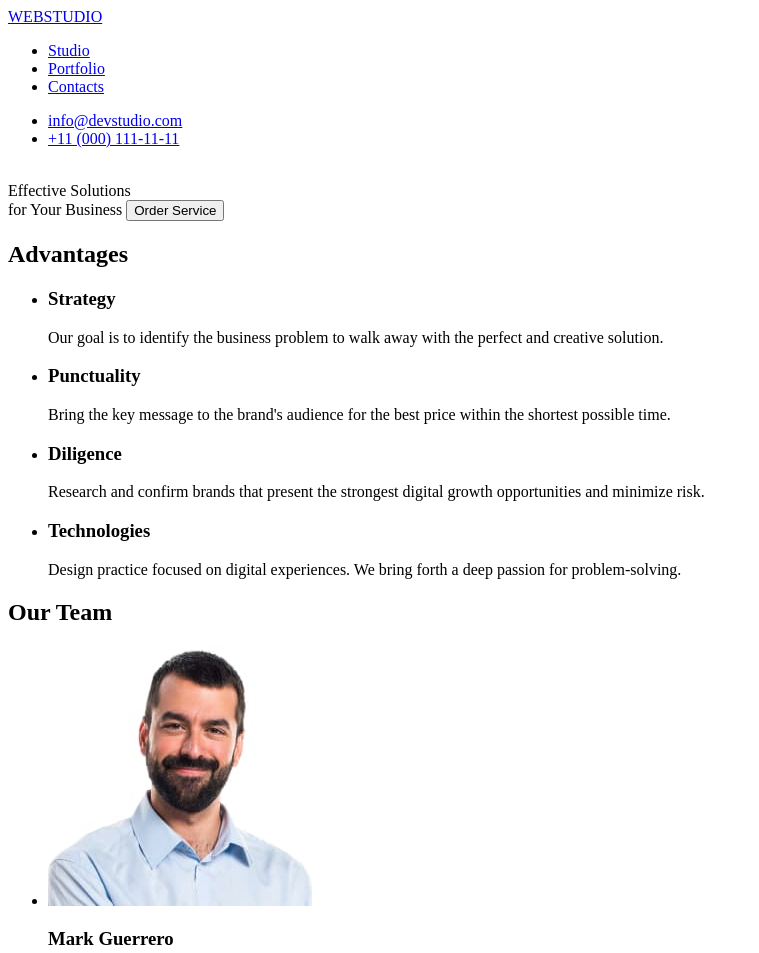
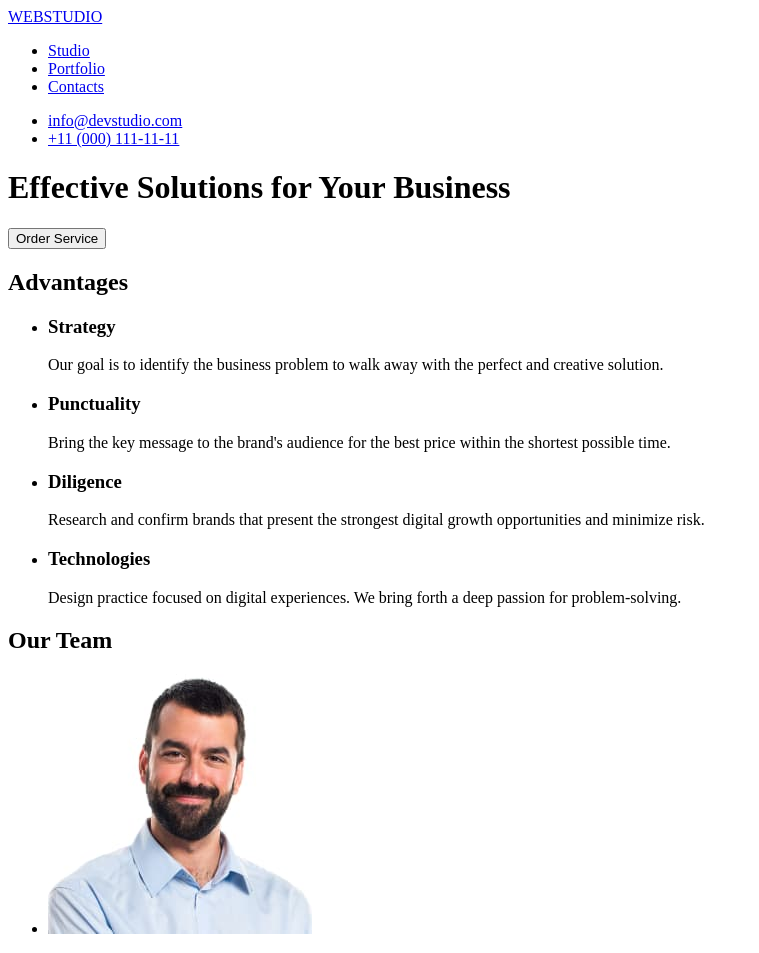
Before and after one commit to vanyashevcov/goit-markup-hw-01, a plain HTML site: page index.html in a window 1280 px wide. Shown: the top 953 px of the page, without its empty margins (0-759 px from the left). Drawn offline with Linux system fonts and the light colour scheme.

Commit message:
Update html file

```diff
--- a/index.html
+++ b/index.html
@@ -22,14 +22,14 @@
 
         <ul>
             <li><a href="mailto:info@devstudio.com">info@devstudio.com</a></li>
-            <li><a href="tel:+11 (000) 111-11-11">+11 (000) 111-11-11</a></li>
+            <li><a href="tel:+11(000)111-11-11">+11 (000) 111-11-11</a></li>
         </ul>
 
     </header>
 
     <main>
 
-        <br>Effective Solutions </br> for Your Business</h1>
+        <h1>Effective Solutions for Your Business</h1>
         <button type="button">Order Service</button>
 
         <section>
```
